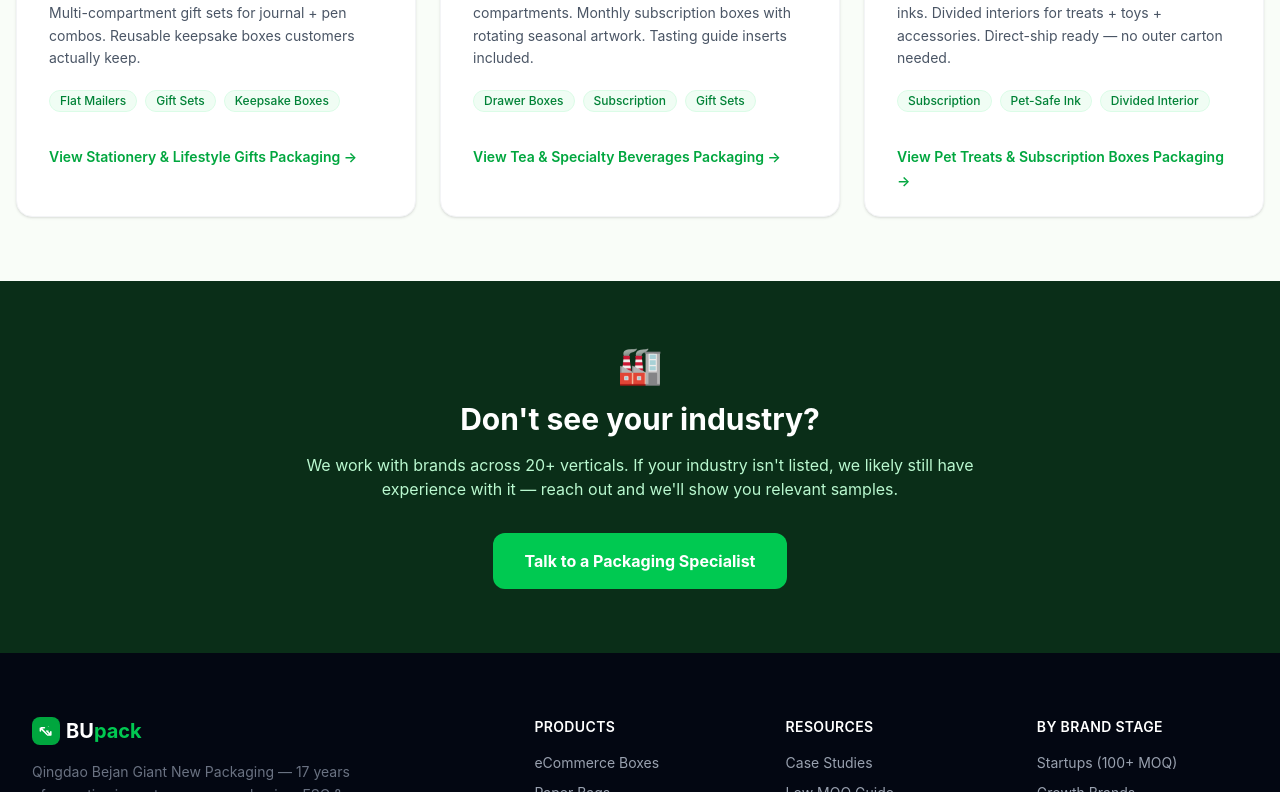
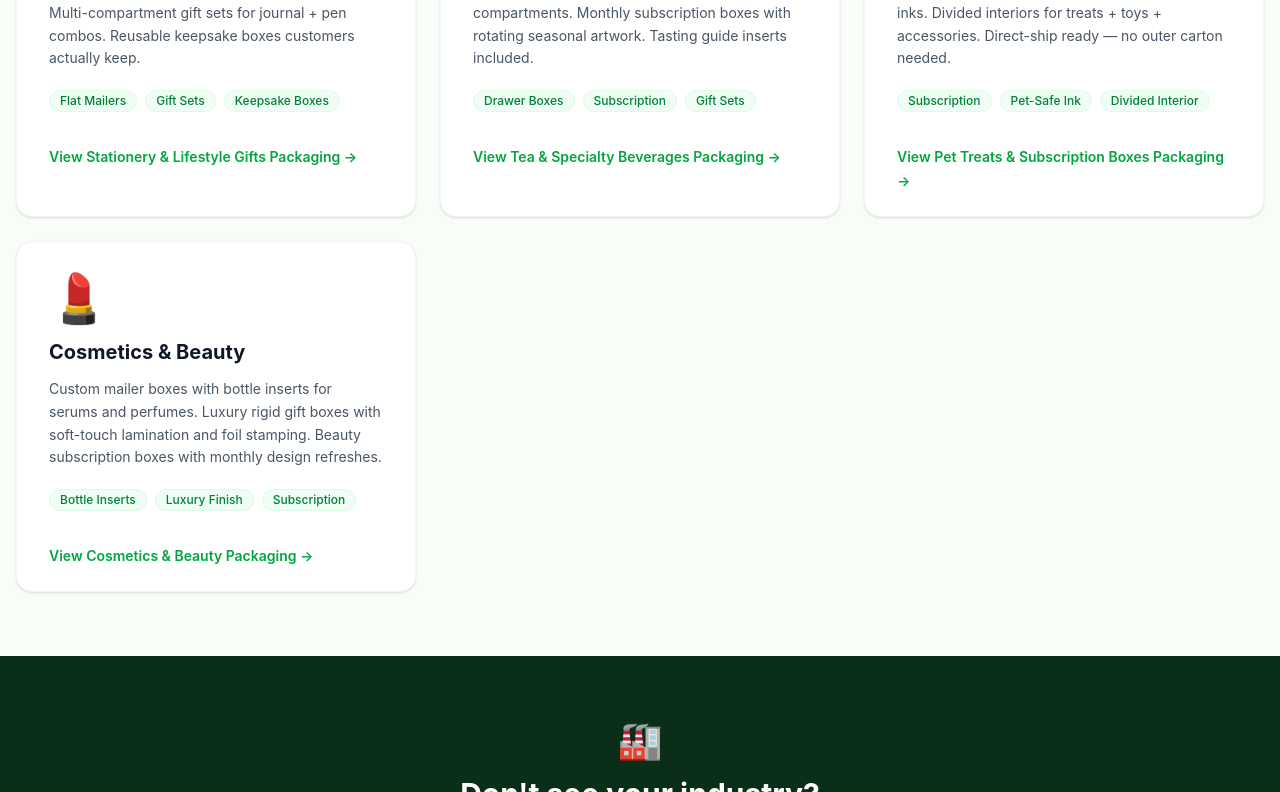
Before and after one commit to rocknjp/bupackeco, a Next.js app: page /industries in a window 1280 px wide. Shown: the part 910-1702 px from the top of the page. Built offline with nearby package versions, Linux system fonts and the light colour scheme.

Commit message:
feat: add cosmetics-beauty industry page + sitemap

```diff
--- a/app/industries/[slug]/page.tsx
+++ b/app/industries/[slug]/page.tsx
@@ -290,6 +290,63 @@ const industries = {
       { q: "What's the minimum order for tea subscription boxes?", a: "100 units for the first design. After your dieline is established, you can reorder as few as 50 units with new artwork." },
     ],
   },
+  "cosmetics-beauty": {
+    name: "Cosmetics & Beauty",
+    tagline: "Your product deserves packaging as beautiful as the formula inside",
+    heroImage: "/images/industry_cosmetics.jpg",
+    color: "from-pink-500 to-rose-600",
+    icon: "💄",
+    whyBUpack: "Beauty brands formulate their products and source packaging independently. Your box is the first touchpoint — it needs to feel as premium as the serum inside. We help DTC beauty brands create unboxing moments that customers photograph, share, and remember.",
+    painPoints: [
+      "Glass serum bottles and perfume vials arrive shattered — your beautiful product becomes a refund and a bad review",
+      "Generic white boxes make premium skincare look like a drugstore brand",
+      "Subscription beauty boxes feel repetitive — same box, different products, zero excitement",
+      "High MOQs from traditional suppliers force you to overstock packaging you'll outgrow in 6 months",
+    ],
+    solutions: [
+      {
+        title: "Custom Mailer Boxes with Bottle Inserts",
+        desc: "E-flute corrugated mailers with precision-cut inserts that cradle glass bottles and jars. Drop-tested for FedEx, USPS, and DHL. Your serum arrives intact, every time.",
+        image: "/images/product_box_1.jpg",
+      },
+      {
+        title: "Luxury Rigid Gift Boxes",
+        desc: "Lid-and-base rigid boxes with soft-touch lamination, gold foil stamping, and custom EVA or paperboard inserts. The 'Instagram-worthy' unboxing experience.",
+        image: "/images/product_box_2.jpg",
+      },
+      {
+        title: "Beauty Subscription Boxes",
+        desc: "Standardized dieline with monthly design refreshes. Same structure, new artwork every month — subscribers look forward to the reveal, not just the products.",
+        image: "/images/product_box_3.jpg",
+      },
+    ],
+    caseStudy: {
+      brand: "GlowTheory",
+      stage: "DTC skincare brand ($3.2M ARR)",
+      challenge: "Serum bottles were arriving broken in 8% of orders. The plain white mailer box didn't reflect the premium $85 price point. Customers loved the product but never posted about the packaging.",
+      solution: "Custom E-flute mailer with precision-cut EVA insert for 30ml serum bottle + dropper. Exterior: soft-touch lamination with rose gold foil logo. Interior: brand story + usage guide printed.",
+      result: "Shipping damage dropped from 8% → 0.3%. Instagram unboxing tags increased 12x in 3 months. AOV increased 28% when bundle sets launched in the new rigid gift box.",
+    },
+    recommendedProducts: [
+      { name: "Mailer Boxes with Inserts", href: "/products/paper-boxes" },
+      { name: "Rigid Gift Boxes", href: "/products/rigid-gift-boxes" },
+      { name: "Subscription Boxes", href: "/products/subscription-boxes" },
+    ],
+    packagingTypes: [
+      { type: "Shipping Mailer", desc: "E-flute corrugated with custom bottle inserts. Protects glass serums, perfumes, and creams during cross-country shipping.", icon: "📦" },
+      { type: "Rigid Gift Box", desc: "Lid-and-base luxury box with soft-touch finish. Perfect for skincare sets, perfume gifting, and holiday collections.", icon: "🎁" },
+      { type: "Subscription Box", desc: "Monthly beauty box with rotating artwork. Standardized structure, fresh design every shipment cycle.", icon: "🔄" },
+      { type: "Product Box / Sleeve", desc: "Folding carton or sleeve for individual products — serum boxes, moisturizer cartons, lipstick sleeves.", icon: "💄" },
+    ],
+    seoKeywords: "custom cosmetic packaging boxes, skincare product packaging custom, custom beauty box packaging, custom makeup packaging boxes, luxury cosmetics packaging wholesale, eco friendly cosmetic packaging, low MOQ cosmetic boxes",
+    faqs: [
+      { q: "What's the minimum order for custom cosmetic packaging boxes?", a: "We start at just 100 units for standard mailer boxes and 300 units for rigid gift boxes. Perfect for testing a new product line or seasonal collection before scaling up." },
+      { q: "How do you protect glass serum bottles and perfume vials during shipping?", a: "We use E-flute corrugated mailers with precision-cut EVA foam or paperboard inserts that hold each bottle securely in place. Every design is drop-tested before production to ensure your products arrive intact." },
+      { q: "Can you do luxury finishes like soft-touch, foil stamping, and embossing?", a: "Absolutely. We specialize in premium beauty packaging — soft-touch lamination, gold/silver/rose gold foil stamping, blind embossing, and spot UV are all available. These finishes are what make customers photograph and share your packaging." },
+      { q: "How fast can I get custom beauty packaging produced?", a: "3 days for design finalization, 5 days for sampling, and 7-10 days for production delivery — that's 15-18 days from concept to your door for orders under 10,000 units. Perfect for seasonal launches and product drops." },
+      { q: "Are your materials safe for cosmetic packaging?", a: "Yes. We use FSC-certified paper, soy-based inks, and water-based adhesives. All materials are tested for indirect contact safety with cosmetic products. We can also provide compliance documentation for your brand's records." },
+    ],
+  },
   "pet-subscription": {
     name: "Pet Treats & Subscription Boxes",
     tagline: "The box your dog can't wait to open",
@@ -366,6 +423,7 @@ export async function generateMetadata({ params }: IndustryPageProps): Promise<M
     "stationery-gifts": "Stationery & Gift Packaging | Custom Flat Mailers & Gift Sets | BUpack",
     "tea-beverages": "Tea Packaging Boxes | Subscription & Gift Boxes for Tea Brands | BUpack",
     "pet-subscription": "Pet Subscription Box Packaging | Custom Monthly Boxes for Pet Brands | BUpack",
+    "cosmetics-beauty": "Custom Cosmetic Packaging Boxes | Skincare & Beauty Boxes | Low MOQ | BUpack",
   }
 
   const seoDescMap: Record<string, string> = {
@@ -375,6 +433,7 @@ export async function generateMetadata({ params }: IndustryPageProps): Promise<M
     "stationery-gifts": "Custom stationery and gift packaging — flat mailer boxes for notebooks, rigid gift set boxes for journal collections, and reusable keepsake boxes. Low MOQ, eco-friendly materials.",
     "tea-beverages": "Custom tea packaging boxes — drawer-style tea boxes, multi-compartment gift sets, and monthly subscription boxes for tea brands. FSC-certified, fast turnaround, MOQ from 100 units.",
     "pet-subscription": "Custom pet subscription box packaging with monthly theme rotation. Divided interior boxes for treats, toys, and accessories. Pet-safe soy inks, durable corrugated construction. MOQ from 100 units.",
+    "cosmetics-beauty": "Custom cosmetic packaging boxes for DTC beauty and skincare brands. Mailer boxes with bottle inserts, luxury rigid gift boxes, and beauty subscription boxes. FSC-certified, low MOQ from 100 units.",
   }
 
   return {
--- a/app/industries/page.tsx
+++ b/app/industries/page.tsx
@@ -49,6 +49,13 @@ const industryList = [
     icon: "🐾",
     desc: "Monthly themed boxes with pet-safe soy-based inks. Divided interiors for treats + toys + accessories. Direct-ship ready — no outer carton needed.",
     tags: ["Subscription", "Pet-Safe Ink", "Divided Interior"],
+  },
+  {
+    slug: "cosmetics-beauty",
+    name: "Cosmetics & Beauty",
+    icon: "💄",
+    desc: "Custom mailer boxes with bottle inserts for serums and perfumes. Luxury rigid gift boxes with soft-touch lamination and foil stamping. Beauty subscription boxes with monthly design refreshes.",
+    tags: ["Bottle Inserts", "Luxury Finish", "Subscription"],
   },
 ];
 
--- a/app/sitemap.ts
+++ b/app/sitemap.ts
@@ -15,6 +15,7 @@ const staticRoutes: { path: string; lastmod: string; changefreq: "weekly" | "mon
   { path: "/industries/stationery-gifts", lastmod: "2026-06-07", changefreq: "monthly", priority: 0.8 },
   { path: "/industries/tea-beverages", lastmod: "2026-06-07", changefreq: "monthly", priority: 0.8 },
   { path: "/industries/pet-subscription", lastmod: "2026-06-07", changefreq: "monthly", priority: 0.8 },
+  { path: "/industries/cosmetics-beauty", lastmod: "2026-06-13", changefreq: "monthly", priority: 0.8 },
   { path: "/contact", lastmod: "2026-06-07", changefreq: "monthly", priority: 0.6 },
   { path: "/eco", lastmod: "2026-06-07", changefreq: "monthly", priority: 0.7 },
   { path: "/blog", lastmod: "2026-06-12", changefreq: "weekly", priority: 0.7 },
```
